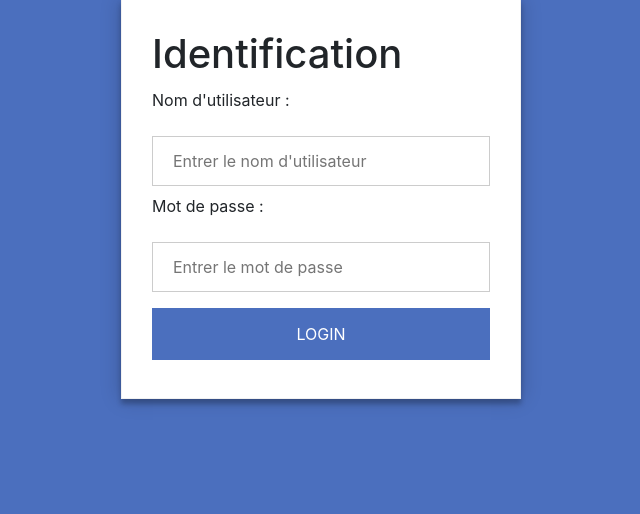
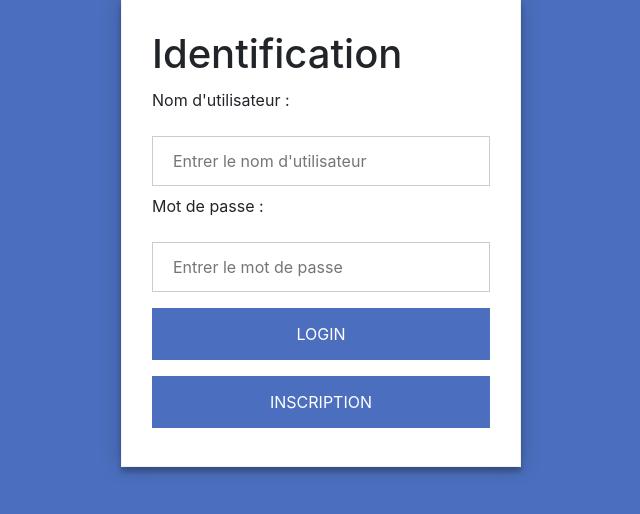
Before and after one commit to Colbert1/TPGPS, a PHP site: page / in a window 1280 px wide. Shown: the part 129-643 px from the top of the page, without its empty margins (319-959 px from the left). Run offline with PHP 8.4, Linux system fonts and the light colour scheme.

Commit message:
commit 14h44

```diff
--- a/Inscription.php
+++ b/Inscription.php
@@ -29,7 +29,7 @@
             <input type="text" placeholder="Entrer le nom" name="nom" required>
             <p>Mail :</p>
             <input type="text" placeholder="Entrer le mail" name="mail" required>
-            <input type="submit" id="submit" value='LOGIN'>
+            <input type="submit" id="submit" value='INSCRIPTION'>
         </form>
     </div>
     <!--Footer-->
--- a/InscriptionInput.php
+++ b/InscriptionInput.php
@@ -21,8 +21,9 @@ $pdo = new user($conn);
 
     $inscription = $pdo->inscriptionUser($username,$password,$prenom,$nom,$mail);
     echo $inscription;
+    ?><a href="index.php">Retourner a l'accueil</a><?php
 }else{
-   header('Location: login.php');
+
 }
 
 session_destroy(); // fermer la connexion
--- a/compte.php
+++ b/compte.php
@@ -1,16 +1,20 @@
 <!-- acces a mon compte utilisateur -->
 <!DOCTYPE HTML>
 <html lang="fr">
+
 <head>
   <link rel="stylesheet" href="styleMenu.css">
   <?php include("classUser.php"); ?>
+  <?php include("classGPS.php"); ?>
 </head>
+
 <body>
   <!-- Ajouter le profile utilisateur pour pouvoir modifier son mot de passe -->
   <link rel="stylesheet" href="https://cdnjs.cloudflare.com/ajax/libs/font-awesome/4.7.0/css/font-awesome.min.css">
 
   <div class="card">
     <h1>Profile :</h1>
+    <!-- fonction afficheUser prete-->
     <p><?php echo $username ?></p>
     <p><?php echo $name ?></p>
     <p><?php echo $surname ?></p>
@@ -42,6 +46,7 @@
     </div>
   </aside>
 </body>
+
 </html>
 
 <!-- SELECT * FROM `user` -->
--- a/index.php
+++ b/index.php
@@ -1,14 +1,16 @@
 <!DOCTYPE HTML>
 <html lang="fr">
+
 <head>
     <meta charset="utf-8">
     <meta name="TPGPS" value="notranslate">
     <!--A revenir dessus-->
-    <link rel="icon" type="image/x-icon" href="favicon.ico"/>
+    <link rel="icon" type="image/x-icon" href="favicon.ico" />
     <link rel="stylesheet" href="https://stackpath.bootstrapcdn.com/bootstrap/4.5.2/css/bootstrap.min.css" integrity="sha384-JcKb8q3iqJ61gNV9KGb8thSsNjpSL0n8PARn9HuZOnIxN0hoP+VmmDGMN5t9UJ0Z" crossorigin="anonymous">
     <link rel="stylesheet" href="styleIndex.css">
     <title>Index</title>
 </head>
+
 <body>
     <!--Header-->
     <div>
@@ -24,10 +26,14 @@
             <p>Mot de passe :</p>
             <input type="text" placeholder="Entrer le mot de passe" name="password" required>
             <input type="submit" id="submit" value='LOGIN'>
+            <button onclick="window.location.href = 'Inscription.php';">INSCRIPTION</button>
+
         </form>
+
     </div>
     <!--Footer-->
     <div>
     </div>
 </body>
+
 </html>
--- /dev/null
+++ b/modifDelete.php
@@ -0,0 +1,3 @@
+<?php
+    $retour  = $pdo->modificationUser($_SESSION['username'],$_SESSION['password'],$usermodif,$passwordmodif);
+?>
--- a/styleIndex.css
+++ b/styleIndex.css
@@ -6,7 +6,7 @@ body{
     margin:0 auto;
     margin-top:10%;
 }
-/* Bordered form */
+/* Formulaire */
 form {
     width:100%;
     padding: 30px;
@@ -19,7 +19,7 @@ form {
     padding-bottom: 10px;
 }
 
-/* Full-width inputs */
+/* Larger Text inputs */
 input[type=text], input[type=password] {
     width: 100%;
     padding: 12px 20px;
@@ -29,7 +29,7 @@ input[type=text], input[type=password] {
     box-sizing: border-box;
 }
 
-/* Set a style for all buttons */
+/* Connexion bouton */
 input[type=submit] {
     background-color: #4b6fbe;
     color: white;
@@ -44,3 +44,19 @@ input[type=submit]:hover {
     color: #4b6fbe;
     border: 1px solid #4b6fbe;
 }
+
+/* Inscription bouton */
+button{
+    background-color: #4b6fbe;
+    color:white;
+    padding: 14px 20px;
+    margin: 8px 0;
+    border: none;
+    cursor: pointer;
+    width: 100%;
+}
+button:hover {
+    background-color: white;
+    color: #4b6fbe;
+    border: 1px solid #4b6fbe;
+}
--- a/verification.php
+++ b/verification.php
@@ -26,4 +26,3 @@ $pdo = new user($conn);
 }
 
  // fermer la connexion
-?>
```
Also changed, not shown: admin.php (+10 -7 lines), classGPS.php (+10 -2 lines), classUser.php (+12 -2 lines). Lines whose indentation alone changed are shown as unchanged.
